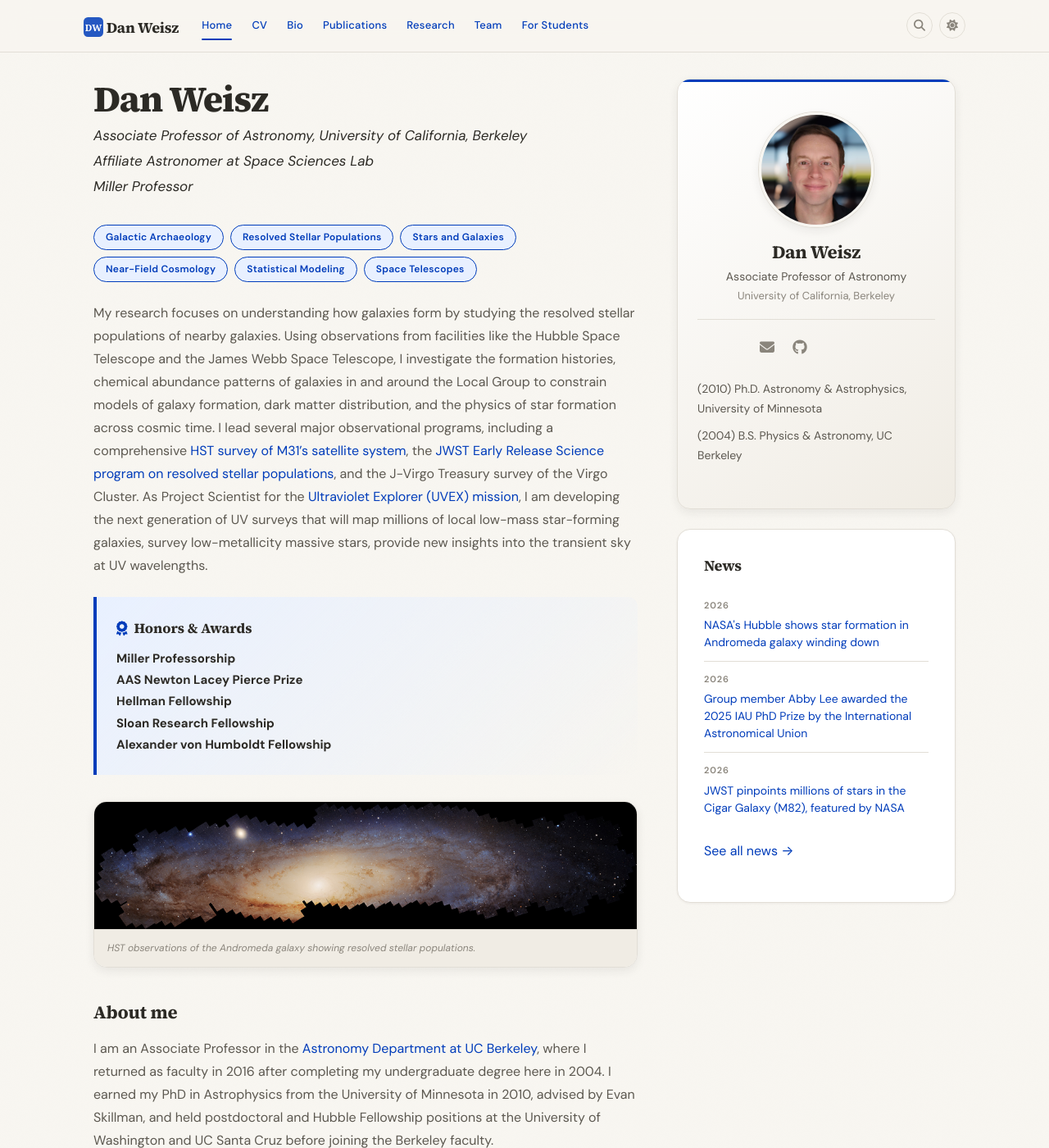
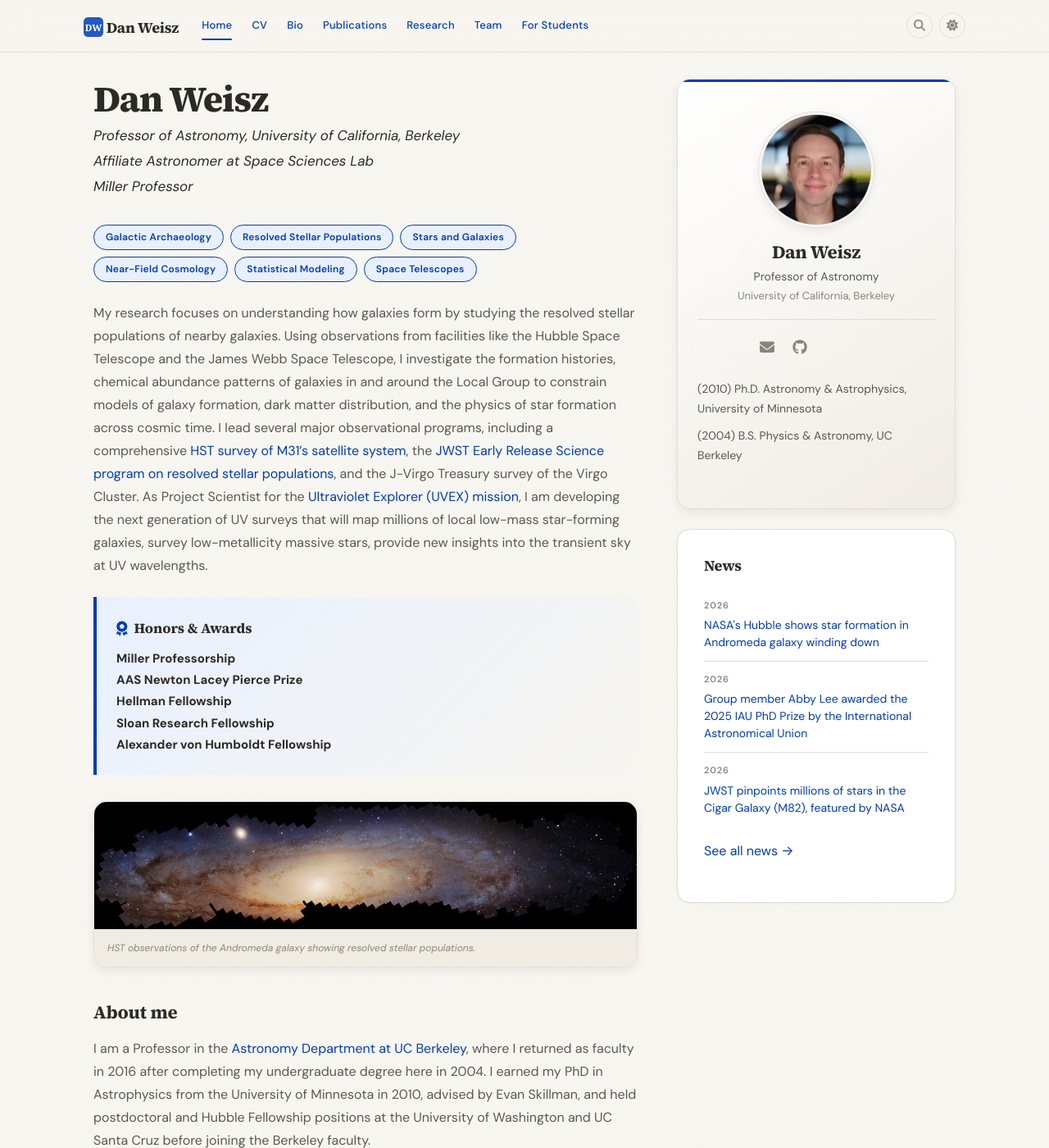
Before and after one commit to dweisz/dweisz.github.io, a Jekyll site: the page built from _pages/home.md, in a window 1280 px wide and 1400 px high. Shown: the whole window at 82% size. Built offline with Jekyll 4.4.1, drawn with Linux system fonts in a browser that asks for light colours; a style sheet for code colours, icons or effects is not loaded; some of the changed text lies outside the part shown.

Commit message:
full prof

```diff
--- a/_config.yml
+++ b/_config.yml
@@ -2,7 +2,7 @@
 # STEP 1: Your Identity (required)
 # ============================================================
 name: "Dan Weisz"
-title: "Associate Professor of Astronomy"
+title: "Professor of Astronomy"
 institution: "University of California, Berkeley"
 email: dan.weisz@berkeley.edu
 photo: headshot.png  # place your photo in images/
--- a/_pages/home.md
+++ b/_pages/home.md
@@ -38,6 +38,6 @@ My research focuses on understanding how galaxies form by studying the resolved
 
 ### About me
 
-I am an Associate Professor in the [Astronomy Department at UC Berkeley](https://astro.berkeley.edu/), where I returned as faculty in 2016 after completing my undergraduate degree here in 2004. I earned my PhD in Astrophysics from the University of Minnesota in 2010, advised by Evan Skillman, and held postdoctoral and Hubble Fellowship positions at the University of Washington and UC Santa Cruz before joining the Berkeley faculty.
+I am a Professor in the [Astronomy Department at UC Berkeley](https://astro.berkeley.edu/), where I returned as faculty in 2016 after completing my undergraduate degree here in 2004. I earned my PhD in Astrophysics from the University of Minnesota in 2010, advised by Evan Skillman, and held postdoctoral and Hubble Fellowship positions at the University of Washington and UC Santa Cruz before joining the Berkeley faculty.
 
 You can read more on my [biography]({{ site.url }}{{ site.baseurl }}/bio/) page or browse my [publications]({{ site.url }}{{ site.baseurl }}/publications/).
```
Also changed, not shown: _pages/about.md (+1 -1 lines), _pages/cv.md (+3 -1 lines).
